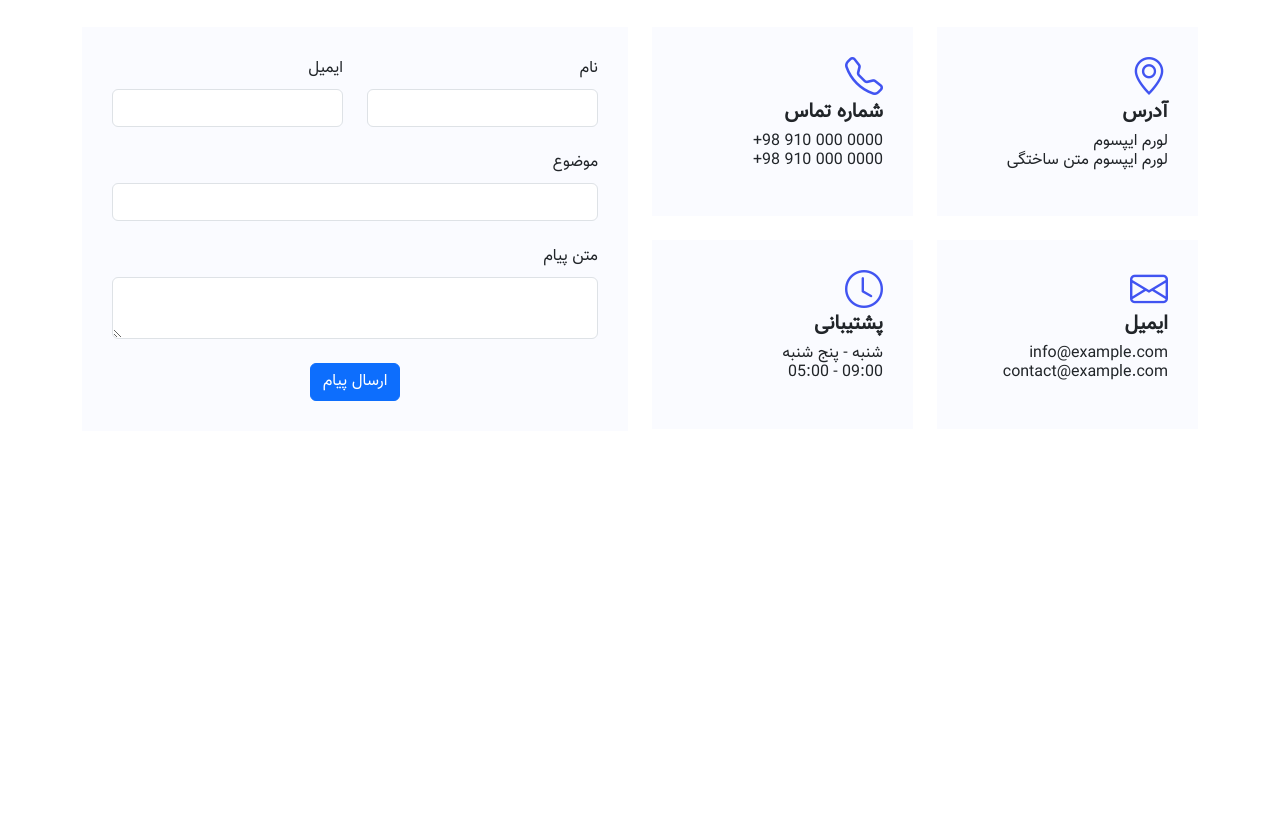
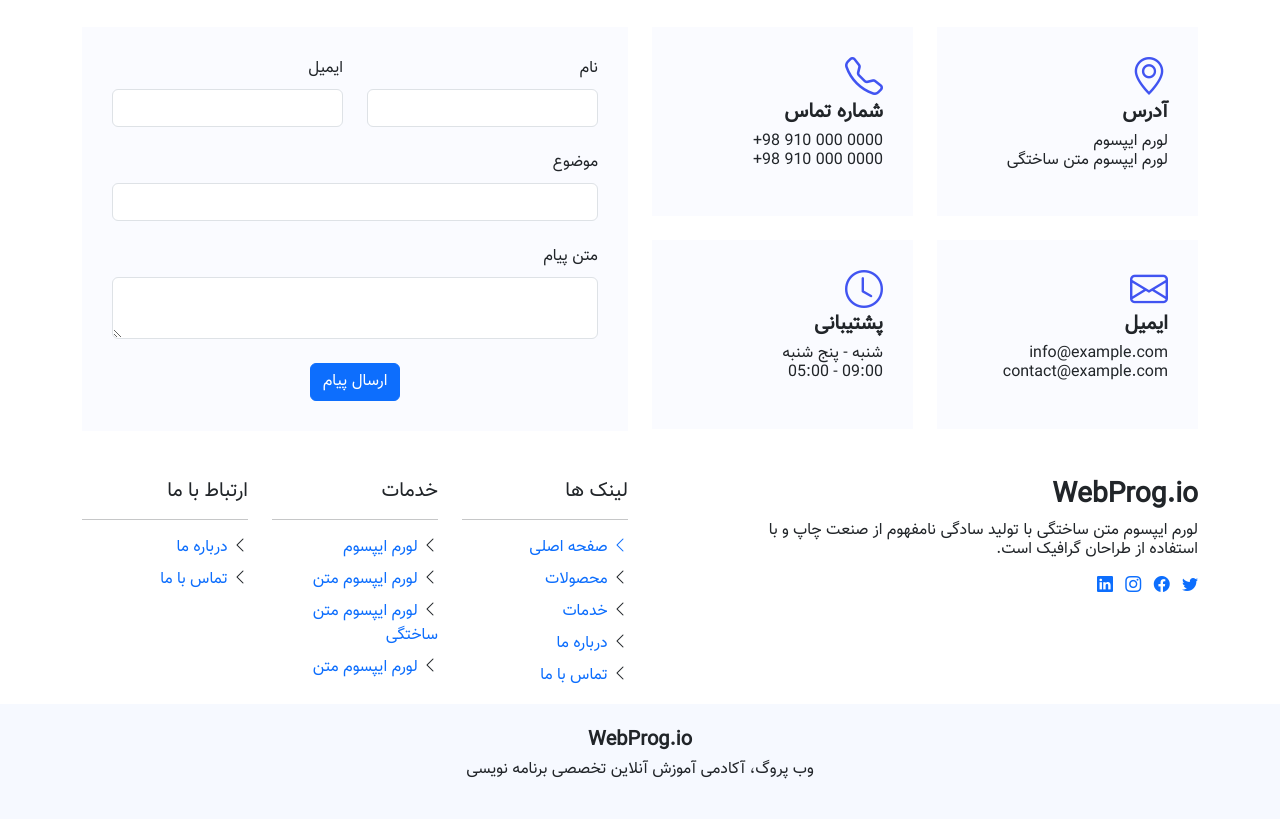
Before and after one commit to I-am-Programming-the-World/Bootstrap-landingpage-fa, a plain HTML site: page index.html in a window 1280 px wide. Shown: the part 4046-4865 px from the top of the page. Before the commit the page ends 4525 px from the top, so only its background shows below. Drawn offline with nearby package versions, Linux system fonts and the light colour scheme; a script that the page names is missing; files whose address does not match are found by name.

Commit message:
Added the pricing section structure!

```diff
--- a/index.html
+++ b/index.html
@@ -468,6 +468,59 @@
           </div>
       </div>
     </section>
+    <!-- Footer section -->
+    <footer class="footer">
+        <div class="container">
+            <div class="row gy-4">
+                <div class="col-lg-5">
+                    <h3 class="fw-bold">WebProg.io</h3>
+                    <p>لورم ایپسوم متن ساختگی با تولید سادگی نامفهوم از صنعت چاپ و با استفاده از طراحان گرافیک است.</p>
+                    <div class="social-links">
+                        <a href="#"><i class="bi bi-twitter"></i></a>
+                        <a class="mx-2" href="#"><i class="bi bi-facebook"></i></a>
+                        <a href="#"><i class="bi bi-instagram"></i></a>
+                        <a class="mx-2" href="#"><i class="bi bi-linkedin"></i></a>
+                    </div>
+                </div>
+
+                <div class="col-lg-2 offset-lg-1 col-6">
+                    <h5>لینک ها</h5>
+                    <hr class="bg-primary">
+                    <ul class="list-unstyled footer-links">
+                        <li><a href="#"> <i class="bi bi-chevron-left"></i> صفحه اصلی</a></li>
+                        <li class="mt-2"><i class="bi bi-chevron-left"></i> <a href="#">محصولات</a></li>
+                        <li class="mt-2"><i class="bi bi-chevron-left"></i> <a href="#">خدمات</a></li>
+                        <li class="mt-2"><i class="bi bi-chevron-left"></i> <a href="#">درباره ما</a></li>
+                        <li class="mt-2"><i class="bi bi-chevron-left"></i> <a href="#">تماس با ما</a></li>
+                    </ul>
+                </div>
+
+                <div class="col-lg-2 col-6">
+                    <h5>خدمات</h5>
+                    <hr class="bg-primary">
+                    <ul class="list-unstyled footer-links">
+                        <li><i class="bi bi-chevron-left"></i> <a href="#">لورم ایپسوم</a></li>
+                        <li class="mt-2"><i class="bi bi-chevron-left"></i> <a href="#">لورم ایپسوم متن</a></li>
+                        <li class="mt-2"><i class="bi bi-chevron-left"></i> <a href="#">لورم ایپسوم متن ساختگی</a></li>
+                        <li class="mt-2"><i class="bi bi-chevron-left"></i> <a href="#">لورم ایپسوم متن</a></li>
+                    </ul>
+                </div>
+
+                <div class="col-lg-2 col-6">
+                    <h5>ارتباط با ما</h5>
+                    <hr class="bg-primary">
+                    <ul class="list-unstyled footer-links">
+                        <li><i class="bi bi-chevron-left"></i> <a href="#">درباره ما</a></li>
+                        <li class="mt-2"><i class="bi bi-chevron-left"></i> <a href="#">تماس با ما</a></li>
+                    </ul>
+                </div>
+            </div>
+        </div>
+        <div class="container-fluid text-center py-4" style="background-color: #f6f9ff;">
+            <h5 class="fw-bold">WebProg.io</h5>
+            <p>وب پروگ، آکادمی آموزش آنلاین تخصصی برنامه نویسی</p>
+        </div>
+    </footer>
 
     <script src="https://cdn.jsdelivr.net/npm/bootstrap@5.3.3/dist/js/bootstrap.min.js" integrity="sha384-0pUGZvbkm6XF6gxjEnlmuGrJXVbNuzT9qBBavbLwCsOGabYfZo0T0to5eqruptLy" crossorigin="anonymous"></script>
     <script src="https://cdn.jsdelivr.net/npm/@srexi/purecounterjs/dist/purecounter_vanilla.js"></script>
```
